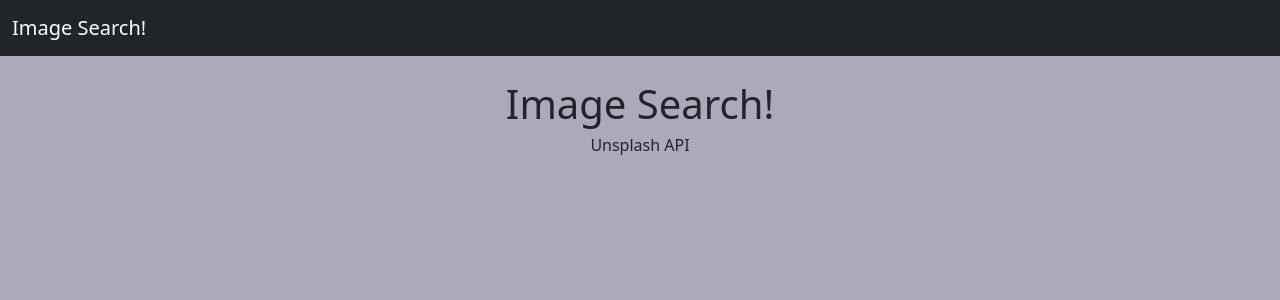
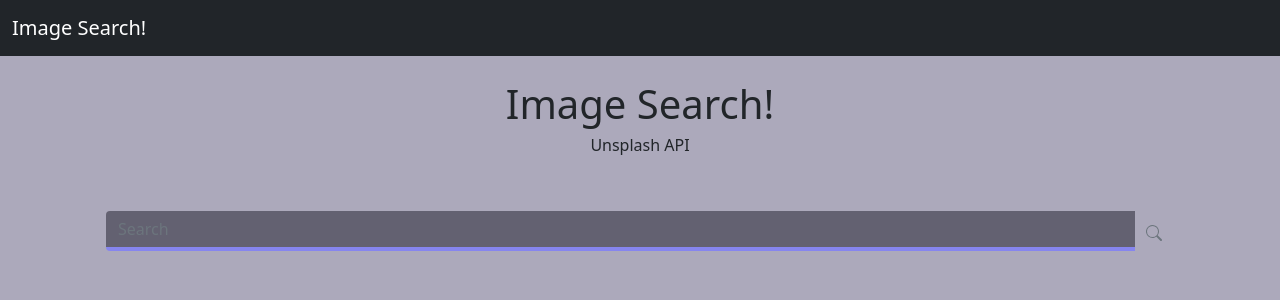
Before and after one commit to AngelMagaquian/image-search, a React (Create React App) app in the folder image-search/: page / in a window 1280 px wide. Shown: the top 300 px of the page. Built offline with nearby package versions, Linux system fonts and the light colour scheme.

Commit message:
search component

```diff
--- a/image-search/src/App.jsx
+++ b/image-search/src/App.jsx
@@ -1,6 +1,7 @@
 import { useState, useEffect } from "react";
 import Navbar from './components/navbar'
 import ImageCards from './components/imageCards'
+import Search from './components/search'
 import './styles/app.css'
 import {clientID, endPoint} from './access/unsplash'
 
@@ -32,21 +33,22 @@
 
   return (
       <div className="app-container">
-         <Navbar handleSearch={handleSearch}/>
+         <Navbar/>
          <div className="header">
-            <div className="container">
+            <div className="container text-center">
               <div className="row">
                 <h1>Image Search!</h1>
                 <h6>Unsplash API</h6>
               </div>
+              <div className="row">
+                <Search handleSearch={handleSearch}/>
+              </div>
             </div>
-            <div className="row">
 
-            </div>
           </div>
 
-         <div className="image-container">
-           <div className="row">
+         <div className="container image-container">
+           <div className="row ">
             {image.length ?
                 image.map(img =>(<ImageCards key={img.id} data={img} handleLike={handleLike}/>))
                 : null
--- a/image-search/src/styles/_cards.scss
+++ b/image-search/src/styles/_cards.scss
@@ -1,6 +1,7 @@
 .image-container{
     margin-top: 4rem !important;
-    margin:1rem;
+
+
     .card{
         padding: 1rem !important;
         margin-bottom: 3rem;
--- a/image-search/src/styles/_main.scss
+++ b/image-search/src/styles/_main.scss
@@ -1,6 +1,44 @@
 .app-container{
     margin: 0;
     .header{
+        .search-container{
+            margin-top: 3rem;
+
+            .search{
+                background-color: #474554b7 ;
+                border: none;
+                border-bottom:solid 4px #8685EF;
+                color: white;
+                outline: none;
+
+            }
+
+            .search:focus{
+                background-color: #474554 ;
+                box-shadow: 0 0 0 .25rem #8785ef56;
+                transition: all 0.5s;
+            }
+
+
+            .btn{
+                background-color: transparent !important;
+                border: none !important;
+            }
+
+            .btn:hover{
+                background-color: #8685EF !important;
+                border: none;
+                box-shadow: 0 0 0 .25rem #8785ef56;
+            }
+
+            .btn:active{
+                background-color: #8685EF !important;
+                border: none !important;
+                box-shadow: 0 0 0 .25rem #8785ef56;
+            }
+
+
+        }
         h1{
             padding-top: 5rem;
             text-align: center;
--- a/image-search/src/styles/app.css
+++ b/image-search/src/styles/app.css
@@ -1,6 +1,5 @@
 .image-container {
   margin-top: 4rem !important;
-  margin: 1rem;
 }
 
 .image-container .card {
@@ -50,6 +49,45 @@
   margin: 0;
 }
 
+.app-container .header .search-container {
+  margin-top: 3rem;
+}
+
+.app-container .header .search-container .search {
+  background-color: #474554b7;
+  border: none;
+  border-bottom: solid 4px #8685EF;
+  color: white;
+  outline: none;
+}
+
+.app-container .header .search-container .search:focus {
+  background-color: #474554;
+  -webkit-box-shadow: 0 0 0 .25rem #8785ef56;
+          box-shadow: 0 0 0 .25rem #8785ef56;
+  -webkit-transition: all 0.5s;
+  transition: all 0.5s;
+}
+
+.app-container .header .search-container .btn {
+  background-color: transparent !important;
+  border: none !important;
+}
+
+.app-container .header .search-container .btn:hover {
+  background-color: #8685EF !important;
+  border: none;
+  -webkit-box-shadow: 0 0 0 .25rem #8785ef56;
+          box-shadow: 0 0 0 .25rem #8785ef56;
+}
+
+.app-container .header .search-container .btn:active {
+  background-color: #8685EF !important;
+  border: none !important;
+  -webkit-box-shadow: 0 0 0 .25rem #8785ef56;
+          box-shadow: 0 0 0 .25rem #8785ef56;
+}
+
 .app-container .header h1 {
   padding-top: 5rem;
   text-align: center;
```
Also changed, not shown: 1 other file (tests, documents, lock files or other folders).
